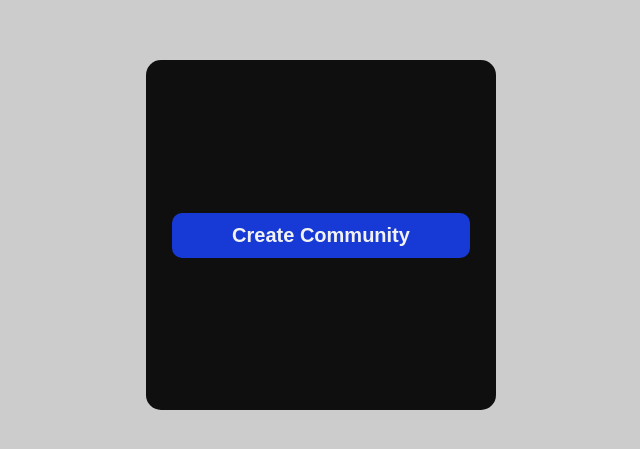
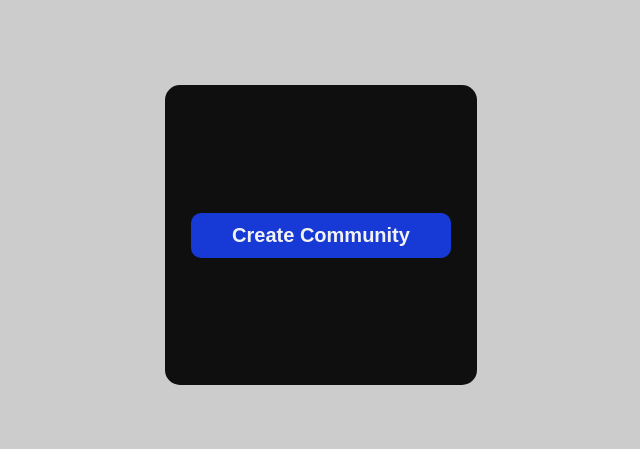
Before and after one commit to collinsezedike/proof-of-presence, a Next.js app: page / in a window 1280 px wide. Shown: the part 165-614 px from the top of the page, without its empty margins (319-959 px from the left). Built offline with nearby package versions, Linux system fonts and the light colour scheme.

Commit message:
using property for canvas tag

```diff
--- a/src/app/components/ui/centerDivWrapper.tsx
+++ b/src/app/components/ui/centerDivWrapper.tsx
@@ -7,8 +7,8 @@ type WrapperProp = {
 const CenterDivWrapper = ({ children }:WrapperProp)=>{
     return <div
         style={{
-            minWidth: 350,
-            minHeight: 350,
+            minWidth: 300,
+            minHeight: 300,
             padding: 25,
             backgroundColor : '#0F0F0F',
             border:'1px solid transparent',
--- a/src/app/globals.css
+++ b/src/app/globals.css
@@ -61,10 +61,6 @@ input{
     text-transform: capitalize;
 }
 
-.wallet-adapter-button:not([disabled]):focus-visible {
-    outline-color: white;
-}
-
 .wallet-adapter-button:not([disabled]):hover {
     background-color: #1a1f2e;
 }
@@ -120,7 +116,6 @@ input{
     opacity: 0;
     visibility: hidden;
     transition: opacity 200ms ease, transform 200ms ease, visibility 200ms;
-    font-family: 'DM Sans', 'Roboto', 'Helvetica Neue', Helvetica, Arial, sans-serif;
 }
 
 .wallet-adapter-dropdown-list-active {
--- a/src/app/layout.tsx
+++ b/src/app/layout.tsx
@@ -1,6 +1,7 @@
 import type { Metadata } from "next";
 import localFont from "next/font/local";
 import "./globals.css";
+import Head from "next/head";
 
 const geistSans = localFont({
   src: "./fonts/GeistVF.woff",
@@ -14,8 +15,7 @@ const geistMono = localFont({
 });
 
 export const metadata: Metadata = {
-  title: "Proof of Presence",
-  description: "Generated by create next app",
+  description: "Generated by create next app"
 };
 
 export default function RootLayout({
@@ -27,8 +27,9 @@ export default function RootLayout({
   return (
     <html lang="en">
       <head>
-        <meta name="dscvr:canvas:version" content="vNext" />
-        <meta name="og:image" content='/icon.png' />
+        <meta property="og:image" content="/icon.png" />
+        <meta property="dscvr:canvas:version" content="vNext" />
+        <title>Proof of Presence</title>
       </head>
       <body className={`${geistSans.variable} ${geistMono.variable}`}>
         {children}
```
